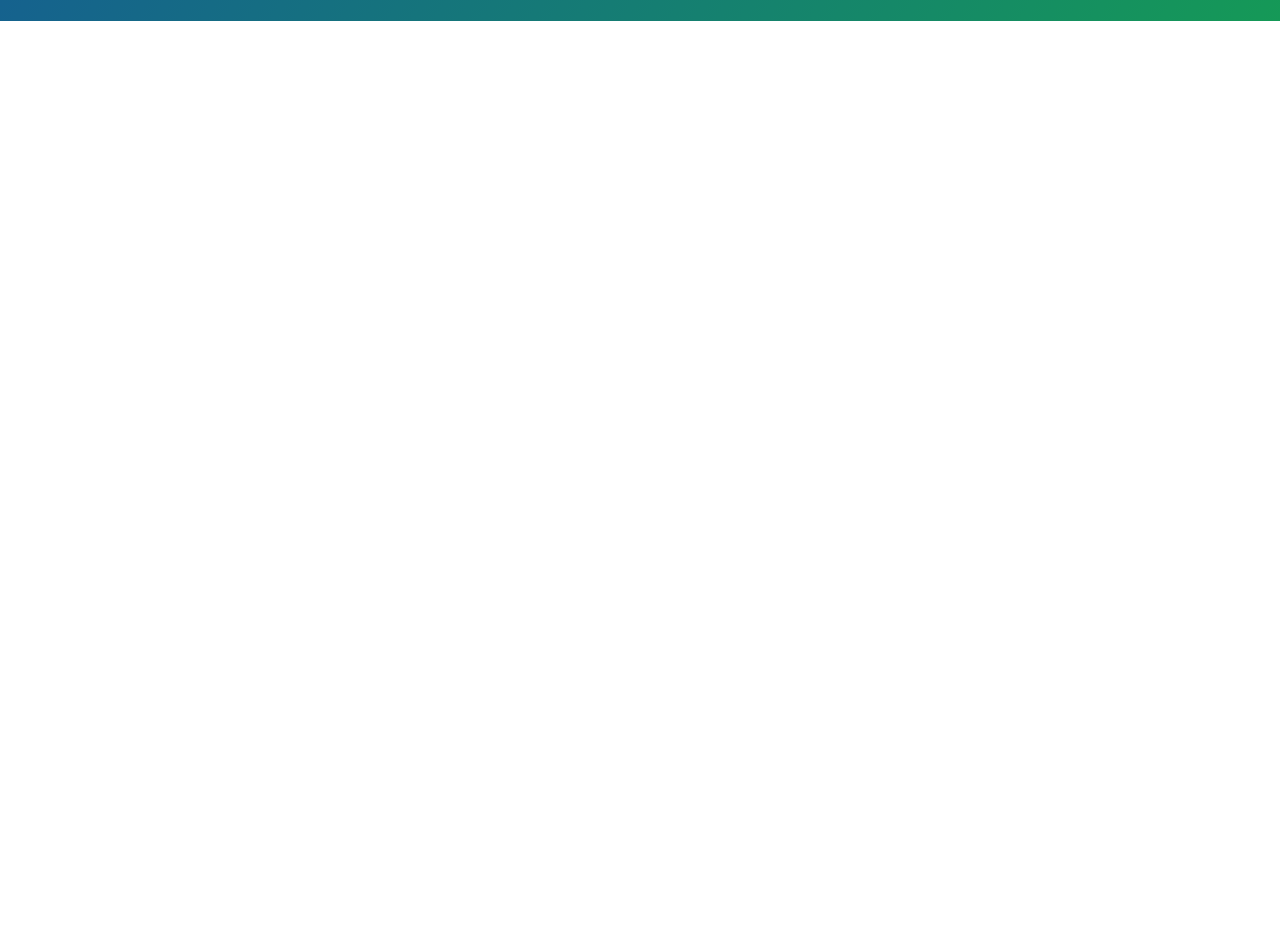
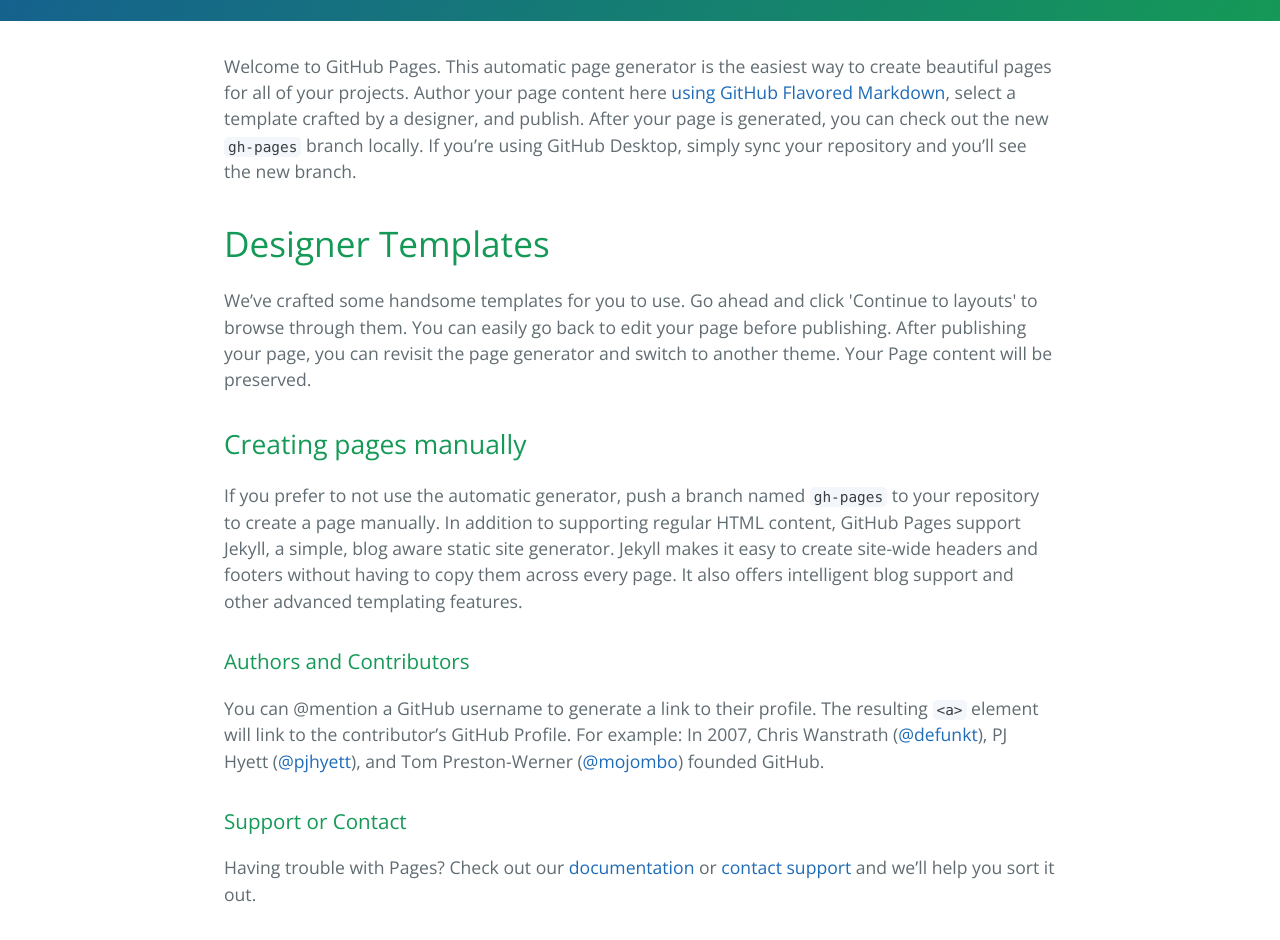
Before and after one commit to Shengyuan-Cai/jackyuan-project, a plain HTML site: page index.html in a window 1280 px wide. Shown: the part 440-1380 px from the top of the page. Before the commit the page ends 800 px from the top, so only its background shows below. Drawn offline with nearby package versions, Linux system fonts and the light colour scheme.

Commit message:
Update index.html

```diff
--- a/index.html
+++ b/index.html
@@ -17,7 +17,25 @@
       <a href="https://github.com/Bertjackcai/jackyuan-project/zipball/master" class="btn">Download .zip</a>
       <a href="https://github.com/Bertjackcai/jackyuan-project/tarball/master" class="btn">Download .tar.gz</a>
     </section>
+        <section class="main-content">
+      <p>Welcome to GitHub Pages.
+This automatic page generator is the easiest way to create beautiful pages for all of your projects. Author your page content here <a href="https://guides.github.com/features/mastering-markdown/">using GitHub Flavored Markdown</a>, select a template crafted by a designer, and publish. After your page is generated, you can check out the new <code>gh-pages</code> branch locally. If you’re using GitHub Desktop, simply sync your repository and you’ll see the new branch.</p>
+<h1>
+<a id="designer-templates" class="anchor" href="#designer-templates" aria-hidden="true"><span aria-hidden="true" class="octicon octicon-link"></span></a>Designer Templates</h1>
+<p>We’ve crafted some handsome templates for you to use. Go ahead and click 'Continue to layouts' to browse through them. You can easily go back to edit your page before publishing. After publishing your page, you can revisit the page generator and switch to another theme. Your Page content will be preserved.</p>
+<h2>
+<a id="creating-pages-manually" class="anchor" href="#creating-pages-manually" aria-hidden="true"><span aria-hidden="true" class="octicon octicon-link"></span></a>Creating pages manually</h2>
+<p>If you prefer to not use the automatic generator, push a branch named <code>gh-pages</code> to your repository to create a page manually. In addition to supporting regular HTML content, GitHub Pages support Jekyll, a simple, blog aware static site generator. Jekyll makes it easy to create site-wide headers and footers without having to copy them across every page. It also offers intelligent blog support and other advanced templating features.</p>
+<h3>
+<a id="authors-and-contributors" class="anchor" href="#authors-and-contributors" aria-hidden="true"><span aria-hidden="true" class="octicon octicon-link"></span></a>Authors and Contributors</h3>
+<p>You can @mention a GitHub username to generate a link to their profile. The resulting <code>&lt;a&gt;</code> element will link to the contributor’s GitHub Profile. For example: In 2007, Chris Wanstrath (<a class="user-mention" data-hovercard-type="user" data-hovercard-url="/users/defunkt/hovercard" data-octo-click="hovercard-link-click" data-octo-dimensions="link_type:self" href="https://github.com/defunkt">@defunkt</a>), PJ Hyett (<a class="user-mention" data-hovercard-type="user" data-hovercard-url="/users/pjhyett/hovercard" data-octo-click="hovercard-link-click" data-octo-dimensions="link_type:self" href="https://github.com/pjhyett">@pjhyett</a>), and Tom Preston-Werner (<a class="user-mention" data-hovercard-type="user" data-hovercard-url="/users/mojombo/hovercard" data-octo-click="hovercard-link-click" data-octo-dimensions="link_type:self" href="https://github.com/mojombo">@mojombo</a>) founded GitHub.</p>
+<h3>
+<a id="support-or-contact" class="anchor" href="#support-or-contact" aria-hidden="true"><span aria-hidden="true" class="octicon octicon-link"></span></a>Support or Contact</h3>
+<p>Having trouble with Pages? Check out our <a href="https://help.github.com/pages">documentation</a> or <a href="https://github.com/contact">contact support</a> and we’ll help you sort it out.</p>
 
+
+
+    </section>
 
 
   </body>
```
